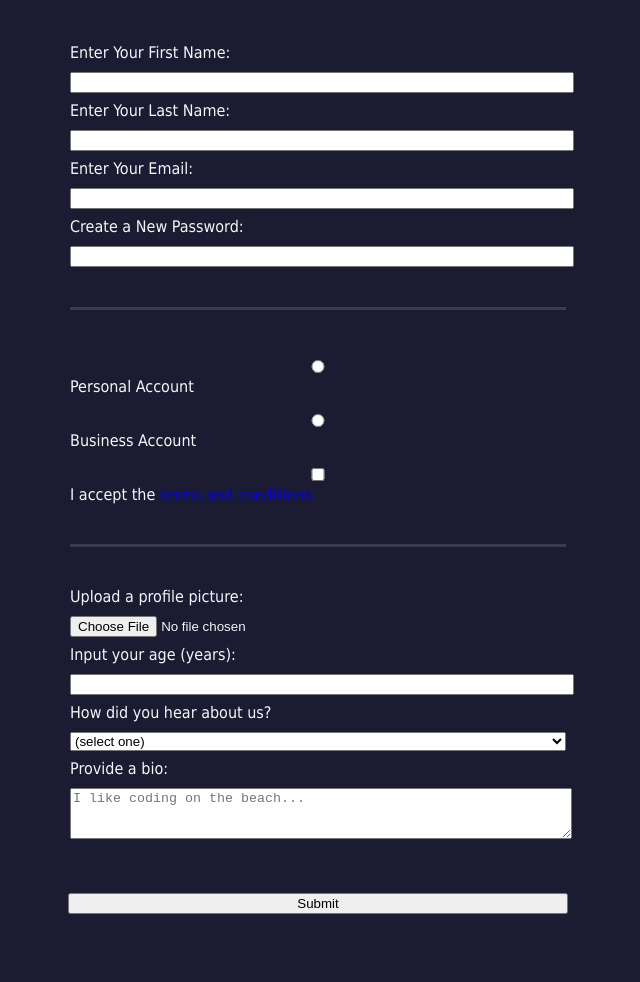
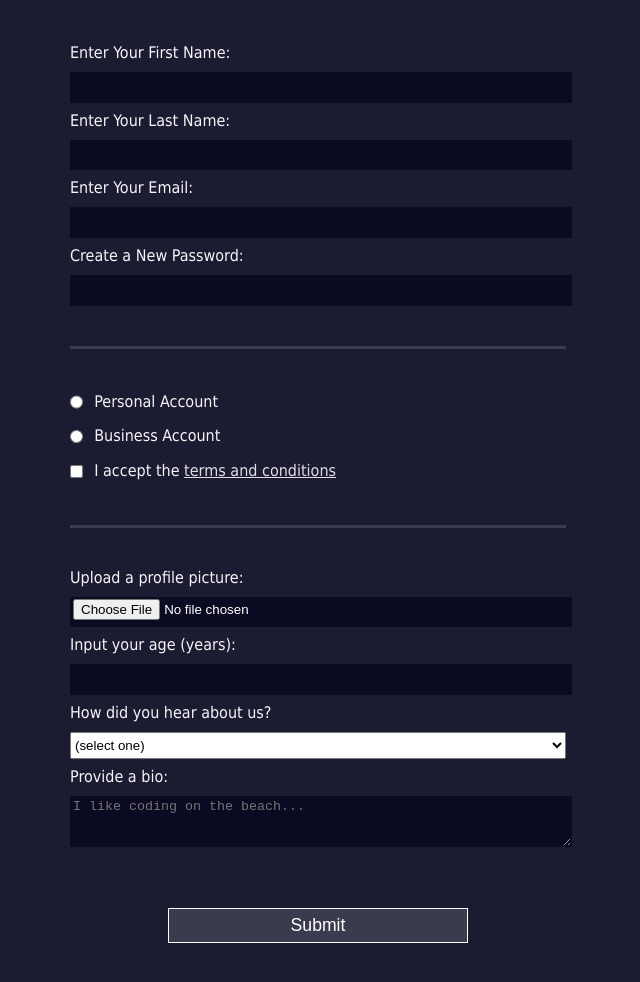
Before and after one commit to DaniDhax/freecodecamp-css-registration-form, a plain HTML site: page index.html in a window 1280 px wide. Shown: the part 134-1116 px from the top of the page, without its empty margins (322-962 px from the left). Before the commit the page ends 1048 px from the top, so only its background shows below. Drawn offline with Linux system fonts and the light colour scheme.

Commit message:
Proyecto terminado

```diff
--- a/styles.css
+++ b/styles.css
@@ -23,6 +23,7 @@ form {
     max-width: 500px;
     min-width: 300px;
     width: 60vw;
+    padding-bottom: 2em;
 }
 
 fieldset {
@@ -35,9 +36,43 @@ fieldset:last-of-type {
     border-bottom: none;
 }
 
-input,
-textarea,
-select {
+input, textarea, select {
   margin: 10px 0 0 0;
   width: 100%;
+  min-height: 2em;
 }
+
+
+input, textarea {
+    background-color: #0a0a23;
+    border: 1px solid #0a0a23;
+    color: #ffffff;
+
+}
+
+/* Esto elimina la regla anterior de que todos los input tengan un width de 100% */
+.inline {
+    width: unset;
+    margin: 0 0.5em 0 0;
+    vertical-align: middle;
+}
+
+input[type="submit"] {
+    display: block;
+    width: 60%;
+    margin: 0 auto;
+    height: 2em;
+    font-size: 1.1rem;
+    background-color: #3b3b4f;
+    border-color: white;
+    margin: 1em auto;
+    min-width: 300px;
+}
+
+input[type="file"] {
+   padding: 1px 2px;
+}
+
+a {
+    color: #dfdfe2;
+}
```
